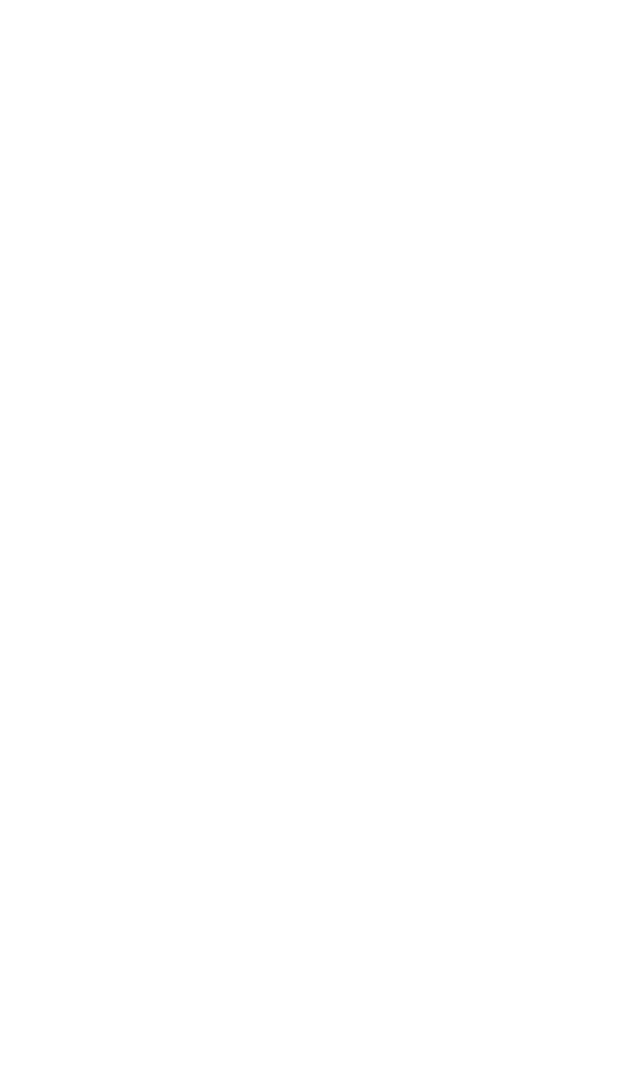
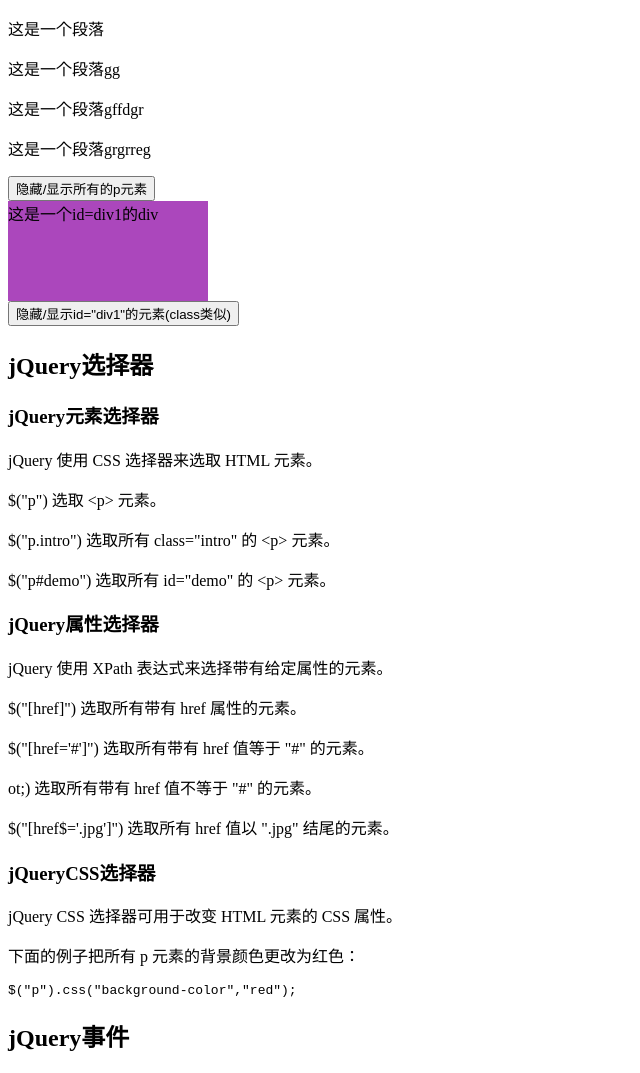
Before and after one commit to zhb124404/learnWeb, a plain HTML site: page part/LearnJquery.html in a window 1280 px wide. Shown: the whole page, without its empty margins (0-640 px from the left). Before the commit the page ends 800 px from the top, so only its background shows below. Drawn offline with Linux system fonts and the light colour scheme.

Commit message:
:sunny:增加jQuery选择器笔记

```diff
--- a/part/LearnJquery.html
+++ b/part/LearnJquery.html
@@ -4,12 +4,69 @@
 	<head>
 		<meta charset="UTF-8">
 		<title>Jquery学习</title>
+		<style type="text/css">
+			#div1 {
+				background-color: #AB47BC;
+				height: 100px;
+				width: 200px;
+			}
+		</style>
 		<script src="../js/jquery-1.11.3.js"></script>
-		<script type="text/javascript">
-		</script>
 	</head>
 
 	<body>
+		<p>这是一个段落</p>
+		<p>这是一个段落gg</p>
+		<p>这是一个段落gffdgr</p>
+		<p>这是一个段落grgrreg</p>
+		<button onclick="hideP()">隐藏/显示所有的p元素</button>
+		<div id="div1">这是一个id=div1的div</div>
+		<button onclick="hideID()">隐藏/显示id="div1"的元素(class类似)</button>
+		<section>
+			<h2>jQuery选择器</h2>
+			<h3>jQuery元素选择器</h3>
+			<p>jQuery 使用 CSS 选择器来选取 HTML 元素。</p>
+			<p>$(&quot;p&quot;) 选取 &lt;p&gt; 元素。</p>
+			<p>$(&quot;p.intro&quot;) 选取所有 class=&quot;intro&quot; 的 &lt;p&gt; 元素。</p>
+			<p>$(&quot;p#demo&quot;) 选取所有 id=&quot;demo&quot; 的 &lt;p&gt; 元素。</p>
+			<h3>jQuery属性选择器</h3>
+			<p>jQuery 使用 XPath 表达式来选择带有给定属性的元素。</p>
+			<p>$(&quot;[href]&quot;) 选取所有带有 href 属性的元素。</p>
+			<p>$(&quot;[href='#']&quot;) 选取所有带有 href 值等于 &quot;#&quot; 的元素。</p>
+			ot;) 选取所有带有 href 值不等于 &quot;#&quot; 的元素。</p>
+			<p>$(&quot;[href$='.jpg']&quot;) 选取所有 href 值以 &quot;.jpg&quot; 结尾的元素。</p>
+			<h3>jQueryCSS选择器</h3>
+			<p>jQuery CSS 选择器可用于改变 HTML 元素的 CSS 属性。</p>
+			<p>下面的例子把所有 p 元素的背景颜色更改为红色：</p>
+			<pre>$(&quot;p&quot;).css(&quot;background-color&quot;,&quot;red&quot;);</pre>
+		</section>
+		<section>
+			<h2>jQuery事件</h2>
+		</section>
+		<script>
+			var isShowP = true;
+			var isShowDiv1 = true;
+
+			function hideP() {
+				if(isShowP) {
+					$("p").hide();
+					isShowP = false;
+				} else {
+					$("p").show();
+					isShowP = true;
+				};
+			}
+
+			function hideID() {
+				if(isShowDiv1) {
+					$("#div1").hide();
+					isShowDiv1 = false;
+				} else {
+					$("#div1").show();
+					isShowDiv1 = true;
+				};
+			}
+		</script>
 	</body>
 
 </html>
```
Also changed, not shown: index.html (+1 -1 lines).
